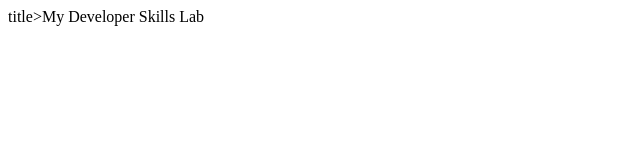
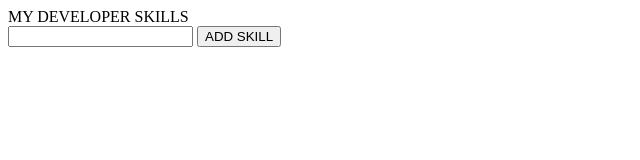
Before and after one commit to folksoul91/My-Developer-Skills, a plain HTML site: page index.html in a window 1280 px wide. Shown: the whole page, without its empty margins (0-640 px from the left). Drawn offline with nearby package versions, Linux system fonts and the light colour scheme.

Commit message:
added divs, table, input, and btn

```diff
--- a/index.html
+++ b/index.html
@@ -4,7 +4,7 @@
     <meta charset="UTF-8" />
     <meta http-equiv="X-UA-Compatible" content="IE=edge" />
     <meta name="viewport" content="width=device-width, initial-scale=1.0" />
-    title>My Developer Skills Lab</title>
+    <title>My Developer Skills Lab</title>
     <link rel="stylesheet" href="./style.css" />
 
     <script
@@ -14,5 +14,14 @@
       defer
     ></script>
     <script defer src="./app.js"></script>
-  <body></body>
+  <body>
+    <div id="first-div"> MY DEVELOPER SKILLS</div>
+    <tbody>
+      <table id="table"></table>
+    </tbody>
+    <div id="second-div">
+      <input type="text" name="input" id="user-input">
+      <button id="btn">ADD SKILL</button>
+    </div>
+  </body>
 </html>
```
